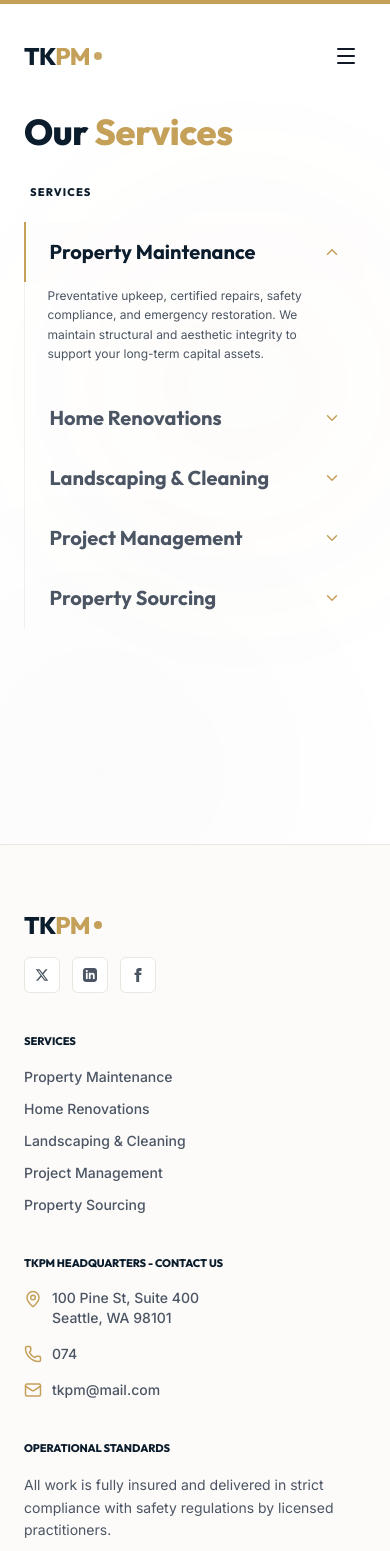
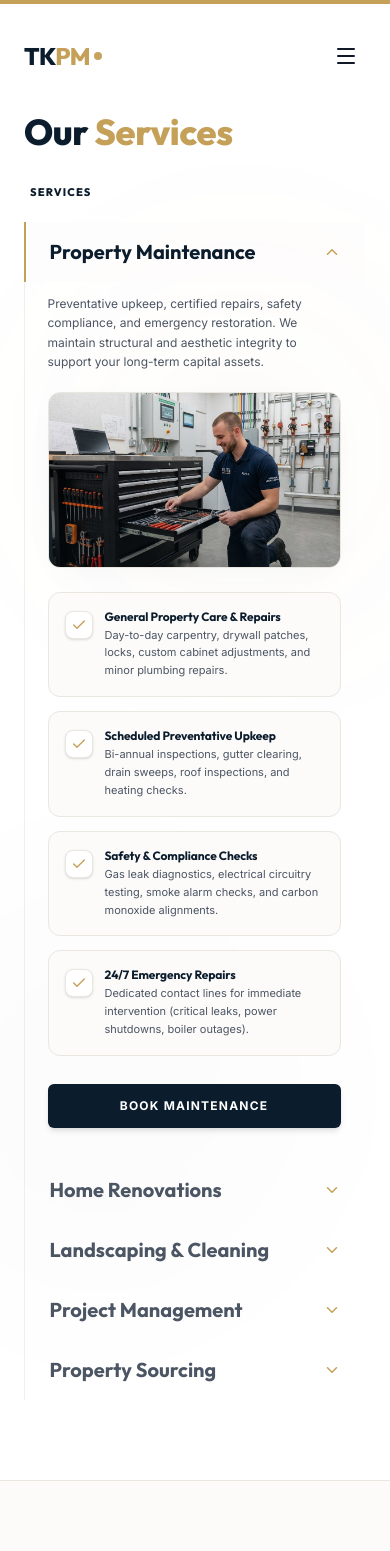
Before and after one commit to King2484/tkpm-website, a Next.js app: page /maintenance in a window 390 px wide. Shown: the top 1551 px of the page. Built offline with nearby package versions, Linux system fonts and the light colour scheme.

Commit message:
feat: populate mobile services accordion with rich details (image, features list, CTA)

```diff
--- a/src/app/maintenance/page.tsx
+++ b/src/app/maintenance/page.tsx
@@ -276,10 +276,48 @@ export default function Maintenance() {
                               transition={{ duration: 0.25 }}
                               className="overflow-hidden"
                             >
-                              <div className="pb-6 pt-1 px-6">
-                                <p className="text-luxury-muted text-xs md:text-sm font-body leading-relaxed">
+                              <div className="pb-8 pt-3 px-6 space-y-5">
+                                <p className="text-luxury-muted text-xs font-body leading-relaxed">
                                   {service.description}
                                 </p>
+
+                                {/* Service Image on mobile */}
+                                <div className="relative rounded-xl overflow-hidden border border-luxury-border shadow-luxury-soft h-44 bg-luxury-alt">
+                                  <img
+                                    src={service.image}
+                                    alt={service.label}
+                                    className="w-full h-full object-cover"
+                                  />
+                                  <div className="absolute inset-0 bg-gradient-to-t from-primary/25 to-transparent pointer-events-none" />
+                                </div>
+
+                                {/* Mobile Sub-items */}
+                                <div className="space-y-3.5 pt-1">
+                                  {service.items.map((bullet, idx) => {
+                                    const [title, desc] = bullet.split(": ");
+                                    return (
+                                      <div key={idx} className="p-4 rounded-xl bg-luxury-alt border border-luxury-border flex gap-3 hover:border-secondary transition-all">
+                                        <div className="h-7 w-7 rounded-lg bg-white border border-luxury-border text-primary flex items-center justify-center shrink-0 shadow-sm mt-0.5">
+                                          <Check className="h-4 w-4 text-secondary" />
+                                        </div>
+                                        <div>
+                                          <h4 className="font-heading font-bold text-xs text-primary mb-0.5">{title}</h4>
+                                          <p className="text-luxury-muted text-[11px] leading-relaxed font-body">{desc}</p>
+                                        </div>
+                                      </div>
+                                    );
+                                  })}
+                                </div>
+
+                                {/* Mobile CTA Button */}
+                                <div className="pt-2">
+                                  <Link
+                                    href={service.href || "/contact"}
+                                    className="w-full block text-center py-3.5 rounded-md bg-primary hover:bg-primary-hover text-white font-bold text-xs uppercase tracking-widest shadow-md transition-all"
+                                  >
+                                    {service.cta}
+                                  </Link>
+                                </div>
                               </div>
                             </motion.div>
                           )}
```
